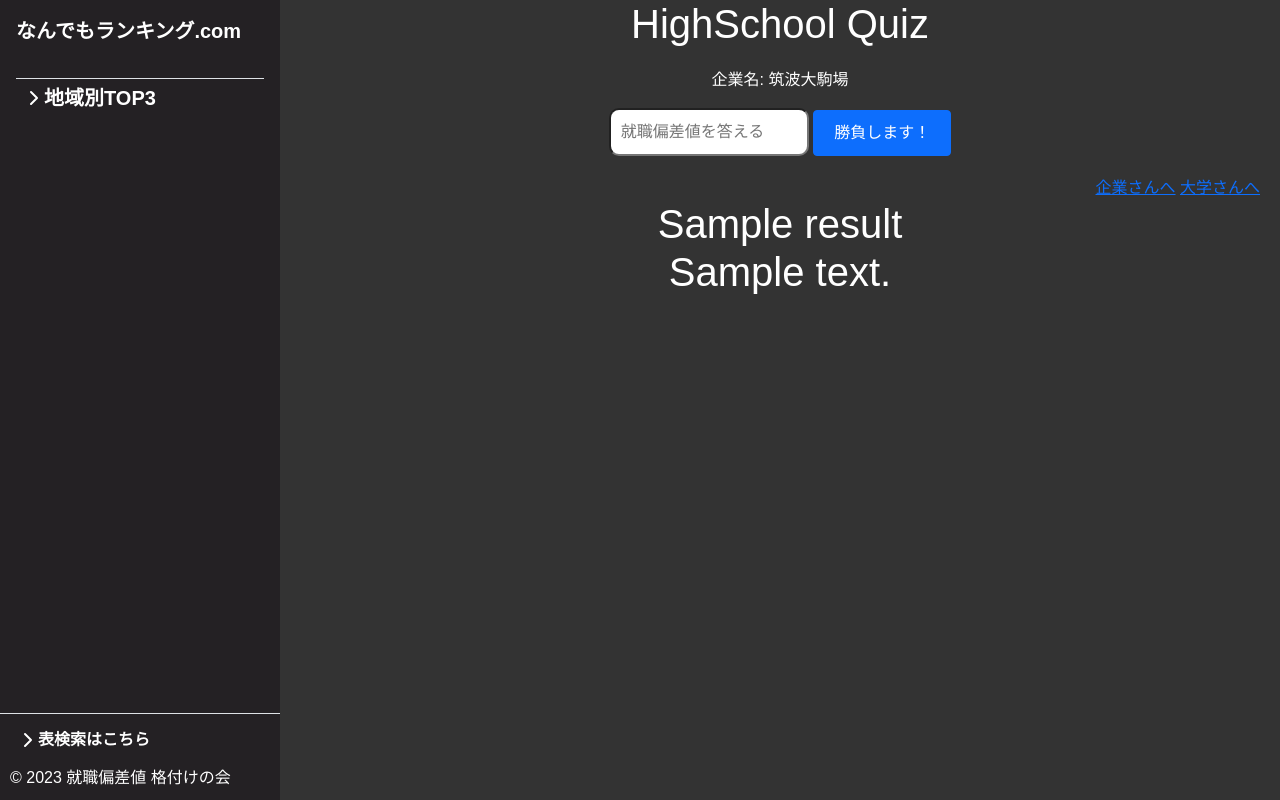
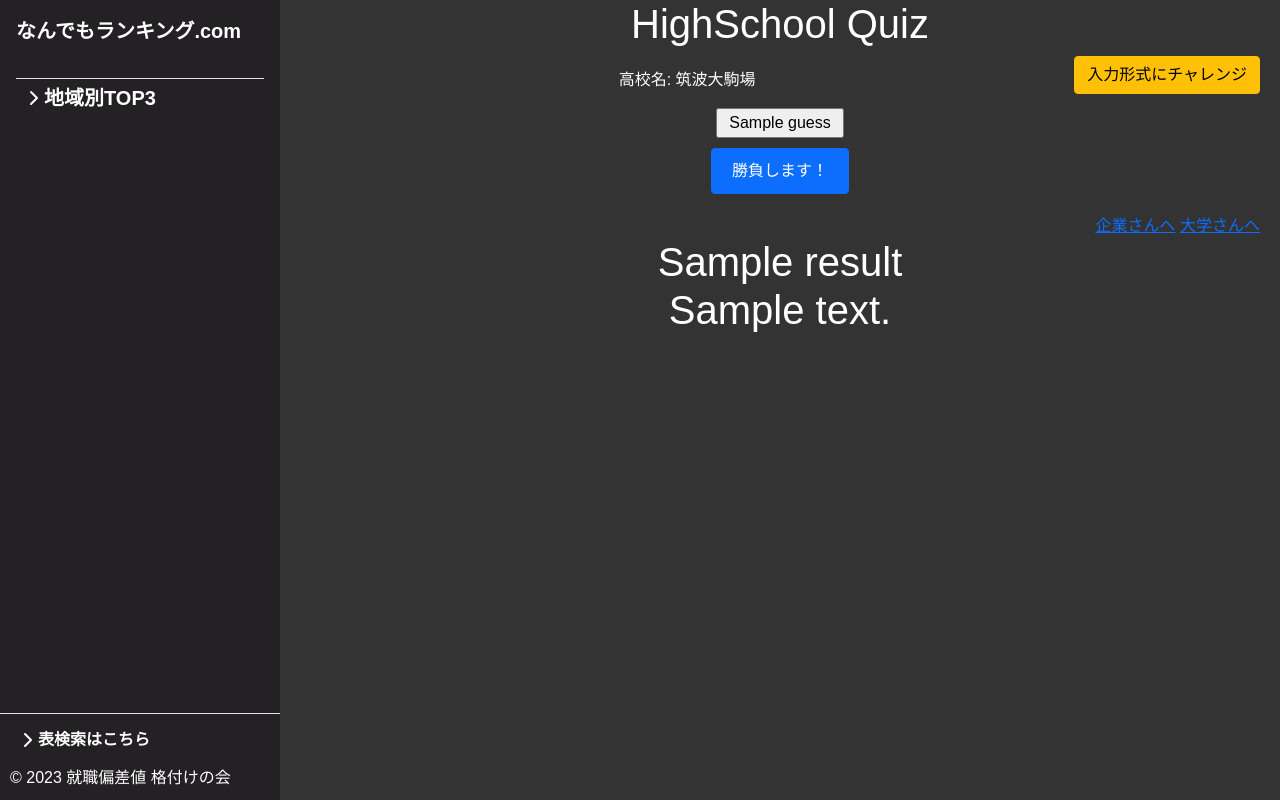
Before and after one commit to RIONAGANO19990620/Ranking, a Django app: template highschool/templates/high_school_quiz.html in a window 1280 px wide. Run offline with Django 3.2, Linux system fonts and the light colour scheme; data comes from the database, SQL or seed files in the repository; the template is opened without the code that fills it: values that come from a table or form of the project are taken from there, most other values are stand-ins (such as "Sample title", 1, 10 or a date in 2020); some libraries are stand-ins or nearby versions.

Commit message:
高校さんにも選択形式対応、選択しないと勝負できないように変更

```diff
--- a/corporation/templates/corporation_base.html
+++ b/corporation/templates/corporation_base.html
@@ -60,7 +60,6 @@
 
         .select-quiz {
             width: 10vw;
-            hei
         }
     </style>
 </head>
--- a/corporation/templates/corporation_quiz.html
+++ b/corporation/templates/corporation_quiz.html
@@ -31,7 +31,7 @@
     </div>
 
     <div id="guess">
-        <input class="search-input" type="number" name="guess" placeholder="就職偏差値を答える">
+        <input class="search-input" type="number" name="guess" placeholder="就職偏差値を答える" required>
         <button class="search-button btn btn-primary" type="submit">勝負します！</button>
     </div>
 
--- a/highschool/templates/high_school_base.html
+++ b/highschool/templates/high_school_base.html
@@ -60,7 +60,11 @@
             th {
                 background-color: #f2f2f2;
             }
-        </style>
+
+            .select-quiz {
+                width: 10vw;
+                hei
+            }        </style>
 </head>
 <body>
 <main class="d-flex">
--- a/highschool/templates/high_school_quiz.html
+++ b/highschool/templates/high_school_quiz.html
@@ -14,11 +14,27 @@
 {% endif %}
 <h1>HighSchool Quiz</h1>
 
+<button class="btn btn-warning" type="button" onclick="toggleSelectMode()" style="float: right; margin-right: 20px">
+    <span id="switch"></span>
+</button>
+
 <form method="post" class="search-form">
     {% csrf_token %}
-    <p>企業名: {{ highschool.name }}</p>
-    <input class="search-input" type="number" id="guess" name="guess" required placeholder="就職偏差値を答える">
-    <button class="search-button btn btn-primary" type="submit">勝負します！</button>
+    <p>高校名: {{ highschool.name }}</p>
+
+    <div id="select_form">
+        {% for guess in choices %}
+            <input class="select-quiz" name="choice" type="button" value="{{ guess }}">
+        {% endfor %}
+        <br>
+        <button class="search-button btn btn-primary" type="submit" style="margin-top: 10px">勝負します！</button>
+    </div>
+
+    <div id="guess">
+        <input class="search-input" type="number" name="guess" placeholder="高校偏差値を答える" required>
+        <button class="search-button btn btn-primary" type="submit">勝負します！</button>
+    </div>
+
 </form>
 <div style="text-align: right; margin-right: 20px">
     <a href="{% url 'corporation_quiz' %}">企業さんへ</a>
@@ -52,5 +68,77 @@
     </div>
 {% endif %}
 </div>
+<script>
+    // 入力・選択形式の切り替え
+
+    // selectパラメータの初期値
+    let select = true;
+    updateSwitchText();
+
+    function toggleSelectMode() {
+        // ページ上のselect要素を操作して選択式/通常式を切り替える
+        if (select) {
+            document.getElementById("guess").style.display = "none";  // 非表示
+            document.getElementById("select_form").style.display = "block";  // 表示
+        } else {
+            document.getElementById("guess").style.display = "block";  // 表示
+            document.getElementById("select_form").style.display = "none";  // 非表示
+        }
+
+        updateSwitchText();
+
+        // selectパラメータの値を反転
+        select = !select;
+    }
+
+    function updateSwitchText() {
+        const switchElement = document.getElementById("switch");
+        if (select) {
+            switchElement.textContent = "入力形式にチャレンジ";
+        } else {
+            switchElement.textContent = "選択形式にチャレンジ";
+        }
+    }
+
+    // ページ読み込み時に初期状態を設定
+    window.onload = function () {
+        toggleSelectMode();
+    };
+</script>
+<script>
+    // 選択形式の解答取得
+
+    // 選択ボタンの場合
+    var choiceButtons = document.querySelectorAll('input[name="choice"]');
+    var selectedButton = null;
+
+    // 選択ボタンがクリックされたとき
+    choiceButtons.forEach(function (choiceButton) {
+        choiceButton.addEventListener('click', function (event) {
+            // 選択肢を取得
+            var selectedOption = event.target.value;
+            document.querySelector('input[name="guess"]').value = selectedOption;
+            // 選択されたボタンが既にある場合、そのボタンのスタイルを元に戻す
+            if (selectedButton) {
+                selectedButton.style.backgroundColor = "";
+            }
+            // クリックされたボタンを選択し、スタイルを変更
+            selectedButton = choiceButton;
+            selectedButton.style.backgroundColor = 'darkgray';
+        });
+    });
+
+    /*
+        // プルダウンの場合
+        var selectElement = document.getElementById("guess_select");
+        selectElement.addEventListener('change', (event) => {
+            var selectedOption = selectElement.options[selectElement.selectedIndex].value;
+
+            console.log(selectedOption);
+            document.querySelector('input[name="guess"]').value = selectedOption;
+        });
+
+     */
+</script>
 </body>
 </html>
```
Also changed, not shown: highschool/views.py (+19 -7 lines).
